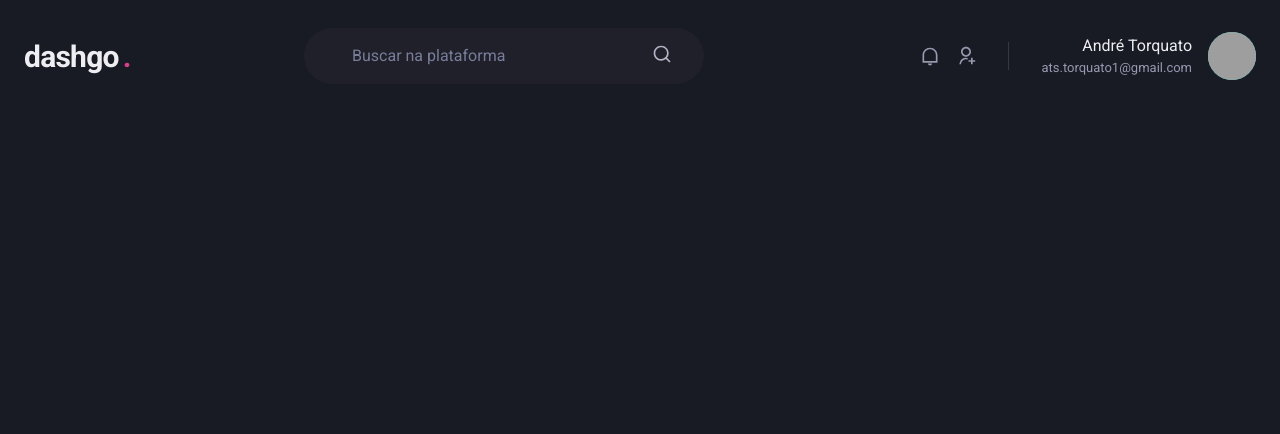
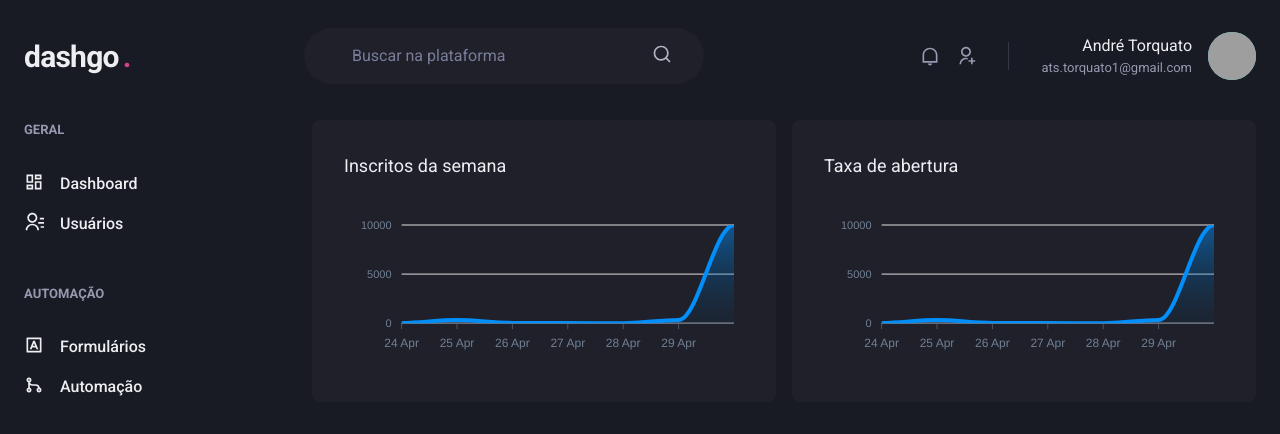
Before and after one commit to andretorquato/dashgo, a Next.js app: page /dashboard in a window 1280 px wide. Shown: the top 434 px of the page. Built offline with nearby package versions, Linux system fonts and the light colour scheme; grey boxes are pictures that could not be loaded.

Commit message:
styles: sidebar component and graphics

```diff
--- a/package.json
+++ b/package.json
@@ -12,9 +12,11 @@
     "@chakra-ui/react": "^1.6.0",
     "@emotion/react": "^11.1.5",
     "@emotion/styled": "^11.3.0",
+    "apexcharts": "^3.26.1",
     "framer-motion": "^4.1.9",
     "next": "10.1.3",
     "react": "17.0.2",
+    "react-apexcharts": "^1.3.9",
     "react-dom": "17.0.2",
     "react-icons": "^4.2.0"
   },
--- /dev/null
+++ b/src/components/Sidebar.tsx
@@ -0,0 +1,37 @@
+import { Box, Icon, Link, Stack, Text } from "@chakra-ui/react";
+import { RiContactsLine, RiDashboardLine, RiGitMergeLine, RiInputMethodLine } from "react-icons/ri";
+
+export function Sidebar(){
+  return (
+    <Box as="aside" w="64" mr="8">
+        <Stack spacing="12" align="flex-start">
+          <Box>
+            <Text fontWeight="bold" color="gray.300" fontSize="small" >GERAL</Text>
+            <Stack spacing="4" mt="8" align="stretch">
+              <Link display="flex" align="center">
+                <Icon as={RiDashboardLine} fontSize="20"/>
+                <Text ml="4" fontWeight="medium">Dashboard</Text>
+              </Link>
+              <Link display="flex" align="center">
+                <Icon as={RiContactsLine} fontSize="20"/>
+                <Text ml="4" fontWeight="medium">Usuários</Text>
+              </Link>
+            </Stack>
+          </Box>
+          <Box>
+            <Text fontWeight="bold" color="gray.300" fontSize="small" >AUTOMAÇÃO</Text>
+            <Stack spacing="4" mt="8" align="stretch">
+              <Link display="flex" align="center">
+                <Icon as={RiInputMethodLine} fontSize="20"/>
+                <Text ml="4" fontWeight="medium">Formulários</Text>
+              </Link>
+              <Link display="flex" align="center">
+                <Icon as={RiGitMergeLine} fontSize="20"/>
+                <Text ml="4" fontWeight="medium">Automação</Text>
+              </Link>
+            </Stack>
+          </Box>
+        </Stack>
+    </Box>
+  );
+}
--- a/src/pages/dashboard.tsx
+++ b/src/pages/dashboard.tsx
@@ -1,7 +1,84 @@
+import { Box, Flex, SimpleGrid, Text, theme } from "@chakra-ui/react";
+import { ApexOptions } from "apexcharts";
+import dynamic from 'next/dynamic';
 import { Header } from "../components/Header";
+import { Sidebar } from "../components/Sidebar";
 
-export default function Dashboard(){
- return (
-   <Header />
- )
+const Chart = dynamic(() => import('react-apexcharts'), {
+  ssr: false
+});
+
+const options: ApexOptions = {
+  chart: {
+    toolbar: {
+      show: false,
+    },
+    zoom: {
+      enabled: false
+    },
+    foreColor: theme.colors.gray[500]
+  },
+  dataLabels: {
+    enabled: false,
+  },
+  tooltip: {
+    enabled: false
+  },
+  xaxis: {
+    type: 'datetime',
+    axisBorder: {
+      color: theme.colors.gray[600]
+    },
+    axisTicks: {
+      color: theme.colors.gray[600]
+    },
+    categories: [
+      '2021-04-24T00:00:00.000Z',
+      '2021-04-25T00:00:00.000Z',
+      '2021-04-26T00:00:00.000Z',
+      '2021-04-27T00:00:00.000Z',
+      '2021-04-28T00:00:00.000Z',
+      '2021-04-29T00:00:00.000Z',
+      '2021-04-30T00:00:00.000Z',
+    ]
+  },
+  fill: {
+    opacity: 0.3,
+    type: 'gradient',
+    gradient: {
+      shade: 'dark',
+      opacityFrom: 0.7,
+      opacityTo: 0.3
+    }
+  }
 }
+const series = [
+  {name:'serie1', data:[31,332, 32,12,1,329, 10000]}
+];
+
+export default function Dashboard() {
+  return (
+    <Flex direction="column" h="100vh">
+      <Header />
+
+      <Flex w="100%" my="6" maxWidth={1480} mx="auto" px="6">
+        <Sidebar />
+
+        <SimpleGrid flex="1" gap="4" minChildWidth="320px" align="flex-start">
+          <Box p="8" bg="gray.800" borderRadius={8}>
+            <Text fontSize="lg" mb="4">
+              Inscritos da semana
+            </Text>
+            <Chart options={options} series={series} type="area" height={160}/>
+          </Box>
+          <Box p="8" bg="gray.800" borderRadius={8}>
+            <Text fontSize="lg" mb="4">
+              Taxa de abertura
+            </Text>
+            <Chart options={options} series={series} type="area" height={160}/>
+          </Box>
+        </SimpleGrid>
+      </Flex>
+    </Flex>
+  );
+}
```
Also changed, not shown: 1 other file (tests, documents, lock files or other folders).
